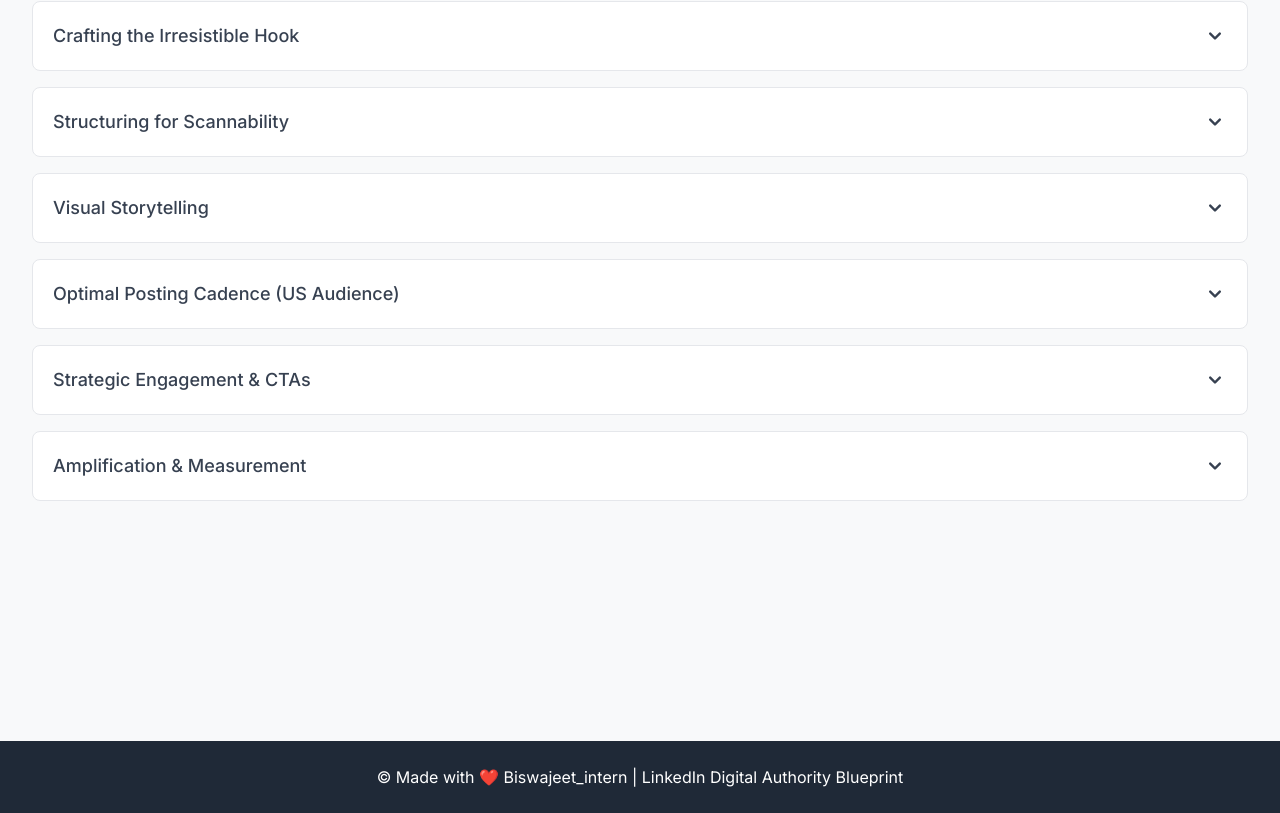
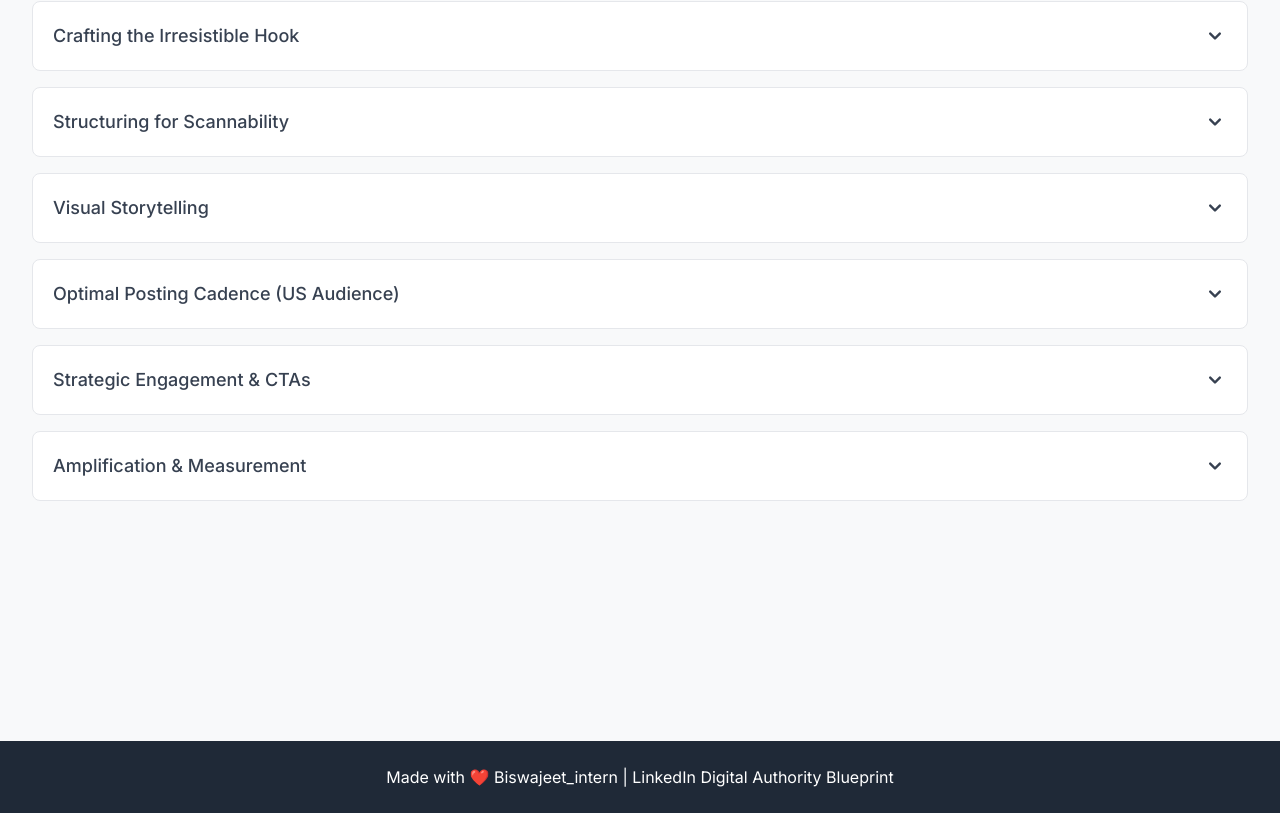
Before and after one commit to biswajeet-stack/linkedin_Research, a plain HTML site: page index.html in a window 1280 px wide. Shown: the part 3635-4448 px from the top of the page. Drawn offline with nearby package versions, Linux system fonts and the light colour scheme.

Commit message:
Update index.html

```diff
--- a/index.html
+++ b/index.html
@@ -248,7 +248,7 @@
 
     <footer class="bg-gray-800 text-white mt-16 md:mt-24">
         <div class="container mx-auto py-6 px-4 sm:px-6 lg:px-8 text-center">
-            <p>&copy; Made with ❤️ Biswajeet_intern | LinkedIn Digital Authority Blueprint</p>
+            <p>Made with ❤️ Biswajeet_intern | LinkedIn Digital Authority Blueprint</p>
         </div>
     </footer>
 
```
